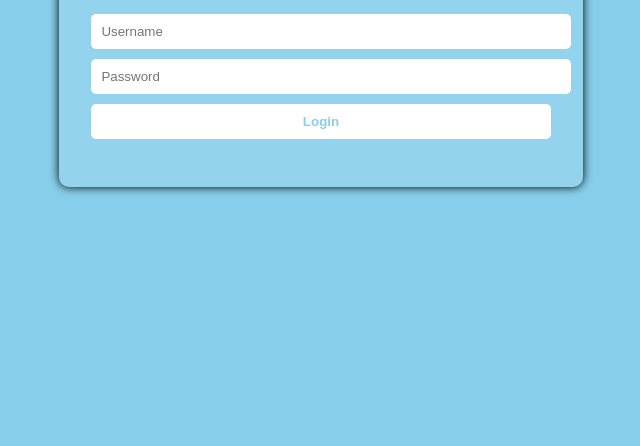
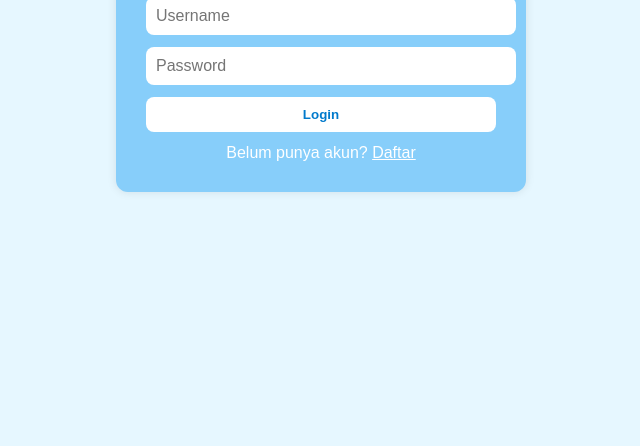
Before and after one commit to imn0thero/Hai, a website: page public/login.html in a window 1280 px wide. Shown: the part 354-800 px from the top of the page, without its empty margins (319-959 px from the left). Drawn offline with nearby package versions, Linux system fonts and the light colour scheme; no server answers.

Commit message:
Update login.html

```diff
--- a/public/login.html
+++ b/public/login.html
@@ -3,62 +3,98 @@
 <head>
   <meta charset="UTF-8" />
   <title>Login</title>
+  <meta name="viewport" content="width=device-width, initial-scale=1.0" />
   <style>
     body {
-      background: skyblue;
+      margin: 0;
       font-family: Arial, sans-serif;
-      color: white;
-      margin: 0;
+      background-color: #e6f7ff;
       display: flex;
+      align-items: center;
       justify-content: center;
-      align-items: center;
       height: 100vh;
+      color: #ffffff;
     }
+
     .box {
-      background: rgba(255, 255, 255, 0.1);
-      padding: 2rem;
-      border-radius: 10px;
-      box-shadow: 0 0 10px #000;
+      background-color: #87cefa;
+      padding: 30px;
+      border-radius: 12px;
+      width: 90%;
+      max-width: 350px;
+      box-shadow: 0 0 10px rgba(0,0,0,0.1);
     }
-    input, button {
+
+    h2 {
+      margin-bottom: 20px;
+      text-align: center;
+    }
+
+    input {
       width: 100%;
       padding: 10px;
-      margin-top: 10px;
+      margin-bottom: 12px;
       border: none;
-      border-radius: 5px;
+      border-radius: 8px;
+      font-size: 1em;
     }
+
     button {
-      background: white;
-      color: skyblue;
+      width: 100%;
+      padding: 10px;
+      background-color: #ffffff;
+      color: #007acc;
       font-weight: bold;
+      border: none;
+      border-radius: 8px;
       cursor: pointer;
+    }
+
+    .link {
+      text-align: center;
+      margin-top: 12px;
+      color: #fff;
+    }
+
+    .link a {
+      color: white;
+      text-decoration: underline;
     }
   </style>
 </head>
 <body>
   <div class="box">
     <h2>Login</h2>
-    <input id="username" placeholder="Username" />
-    <input id="password" type="password" placeholder="Password" />
+    <input type="text" id="username" placeholder="Username" />
+    <input type="password" id="password" placeholder="Password" />
     <button onclick="login()">Login</button>
-    <p id="error" style="color: red;"></p>
+    <div class="link">Belum punya akun? <a href="signup.html">Daftar</a></div>
   </div>
+
   <script src="/socket.io/socket.io.js"></script>
   <script>
     const socket = io();
+
     function login() {
       const username = document.getElementById("username").value.trim();
-      const password = document.getElementById("password").value.trim();
-      socket.emit('login', { username, password });
+      const password = document.getElementById("password").value;
+
+      if (!username || !password) {
+        alert("Isi semua field!");
+        return;
+      }
+
+      socket.emit("login", { username, password });
+
+      socket.on("loginResult", res => {
+        if (res.success) {
+          localStorage.setItem("chat_user", username);
+          window.location.href = "index.html";
+        } else {
+          alert(res.message);
+        }
+      });
     }
-    socket.on('loginResult', res => {
-      if (res.success) {
-        localStorage.setItem('user', res.user);
-        window.location.href = 'index.html';
-      } else {
-        document.getElementById('error').innerText = res.message;
-      }
-    });
   </script>
 </body>
 </html>
```
